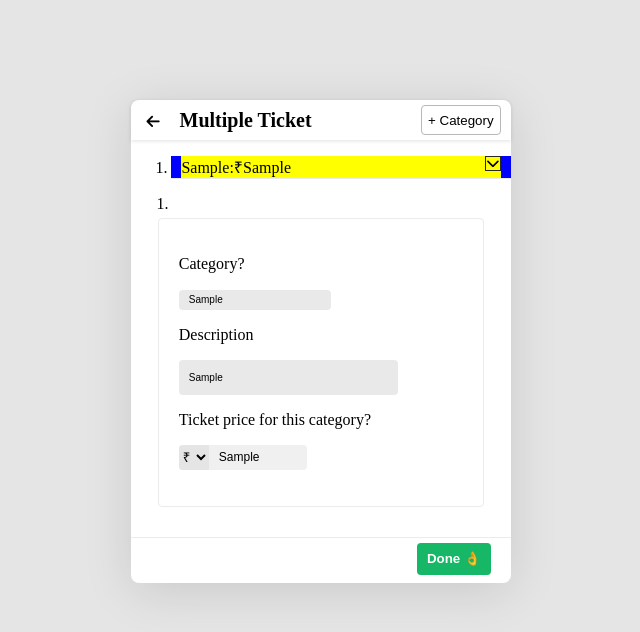
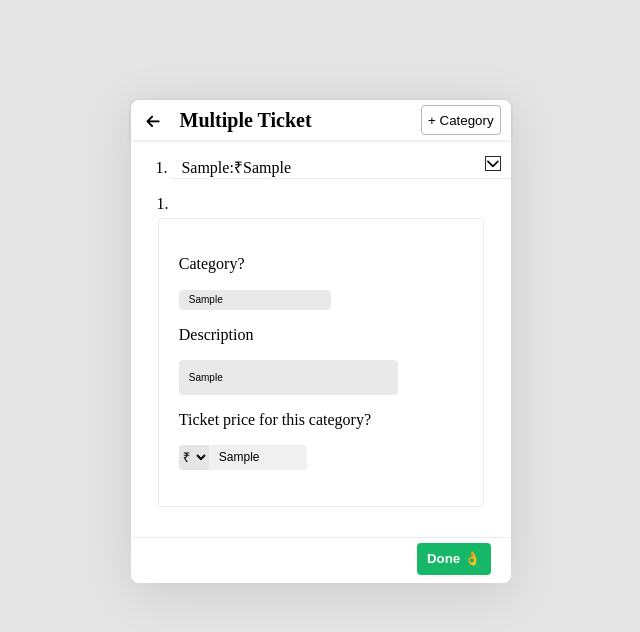
Before and after one commit to Onyekachi-Chidiebere/ATG, a plain HTML site: page multipleCost.html in a window 1280 px wide. Both pictures are taken after typing "Sample", "Sample", "Sample" into the empty fields and a click on the button "Done 👌". Shown: the whole page, without its empty margins (319-959 px from the left). Drawn offline with nearby package versions, Linux system fonts and the light colour scheme.

Commit message:
fixed bug

```diff
--- a/multipleCost.html
+++ b/multipleCost.html
@@ -141,17 +141,19 @@
             display:none;
         }
         #limenu{
+            /* position:absolute; */
             display:flex;
             flex-direction: row;
             justify-content: space-between;
             margin:0 10px;
-            z-index:0;
-            background:yellow;
+            z-index:-1;
+            /* background:yellow; */
         }
 
         li{
-            background:blue;
-            z-index: 400;
+            /* background:blue; */
+            /* position:relative; */
+            z-index: 1;
             border-bottom: 1px solid #EBEBEB;
             margin-top:10px;
         }
```
